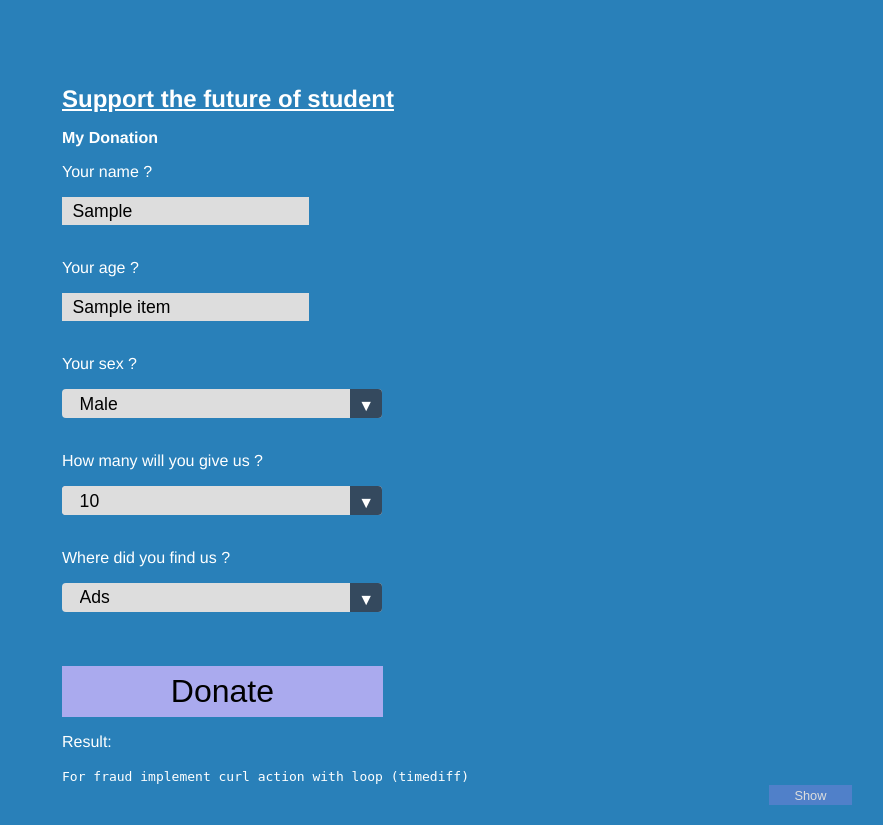
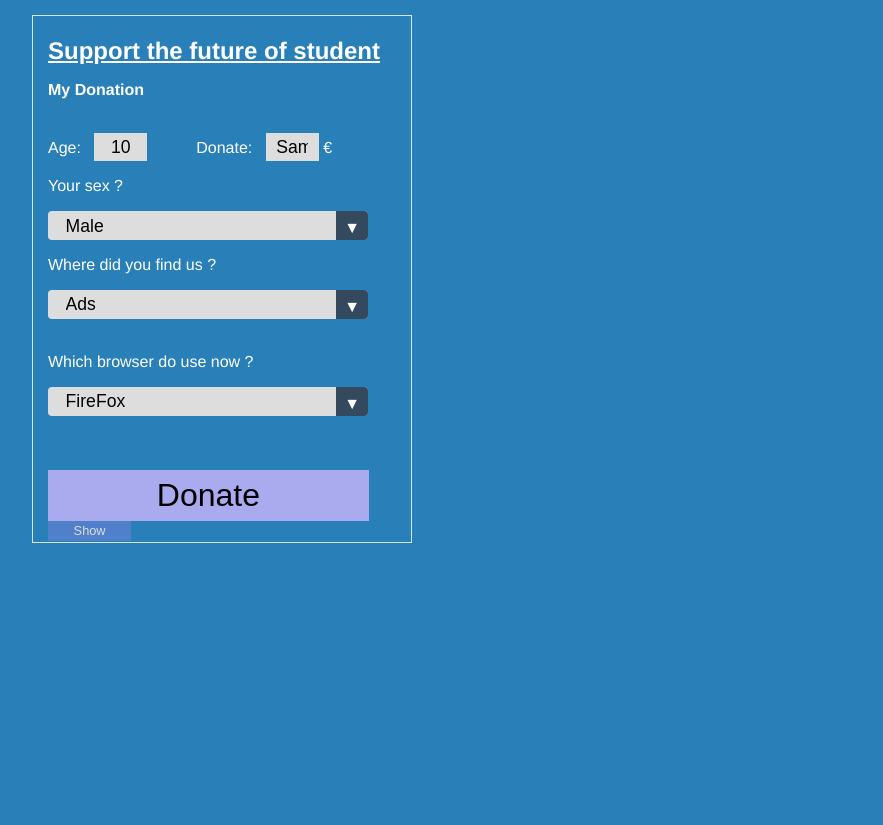
Before and after one commit to cuchri/ds_project_fraud, a FastAPI app: template html/templates/form.html in a window 1280 px wide. Shown: the whole page, without its empty margins (238-1121 px from the left). After the commit the page ends 543 px from the top, so only its background shows below. Run offline with FastAPI, Linux system fonts and the light colour scheme; the template is opened without the code that fills it: most values are stand-ins (such as "Sample title", 1, 10 or a date in 2020).

Commit message:
HTML Form base done
This version works. Can be tested separatly.

```diff
--- a/html/main.py
+++ b/html/main.py
@@ -3,48 +3,36 @@
 # uvicorn main:app --reload --host 192.168.0.35
 from fastapi import FastAPI
 from fastapi import APIRouter
-from fastapi import Request
+from fastapi import Request, Form, Depends
 from fastapi.responses import HTMLResponse
 from fastapi.templating import Jinja2Templates
 from pydantic import BaseModel
 from fastapi.staticfiles import StaticFiles
+from schemas import WebForm
+from datetime import datetime, timedelta
 
 app = FastAPI()
 
-class dict(BaseModel):
-    trns_id: str
-    signup_time: str
-    purchase_time: str
-    purchase_value: int
-    device_id: str
-    source: str
-
-class web(BaseModel):
-    signup_time: str
-    purchase_time: str
-    purchase_value: int
-    device_id: str
-    source: str
-    browser: str
-    sex: str
-    age: int
-    ip_address: str
+#BaseModel class in schemas.py.
 
 templates = Jinja2Templates(directory="templates")
 app.mount("/static", StaticFiles(directory = "static"), name = "static")
 
-@app.get("/form/", response_class=HTMLResponse)
+@app.get("/form", response_class=HTMLResponse)
 def index(request: Request):
+    date_now= datetime.now()
+    substract_date=datetime.now() + timedelta(days=-1)
+    entry_date=substract_date.strftime("%d/%m/%Y %H:%M ")
     data=[
         {'yourname':'John Travolta',
-        'signup_time':'15/06/2015  23:53:20',
-        'purchase_time':'',
-        'purchase_value':'',
+        'signup_time':entry_date,
+        'purchase_time':'0',
+        'purchase_value':'0',
         'device_id':'AANHQRSKUCHIC',
-        'source':'',
-        'browser':'',
-        'sex':'',
-        'age':'',
+        'source':'Ads',
+        'browser':'IE',
+        'sex':'M',
+        'age':'25',
         'ip_address':'4127598609'
         }
     ]
@@ -52,8 +40,18 @@ def index(request: Request):
     return templates.TemplateResponse("form.html",context)
 
 
-
-
-@app.post("/upload_web/")
-async def upload_web(form: web):
-    return {"message":form}
+@app.post('/form', response_class=HTMLResponse)
+async def result(request: Request, form_data: WebForm = Depends(WebForm.as_form)):
+    date_now= datetime.now()
+    purchase_date=date_now.strftime("%d/%m/%Y %H:%M")
+    form_data.purchase_time=purchase_date
+    print(form_data)
+    trns_dict="valide"
+    if(trns_dict=="valide"):
+        data=[{'message':'Your donate has been validated.  Thanks you','icon':'check.png'}]
+    elif(trns_dict=="refuse"):
+        data=[{'message':'Your donate isn\'t validated ! Fraud detected !','icon':'uncheck.png'}]
+    else:
+        data=[{'message':'Your donate can\'t be registred. Please try again....','icon':'info.png'}]
+    context ={'request': request,'data':data}
+    return templates.TemplateResponse("response.html",context)
--- a/html/static/styles.css
+++ b/html/static/styles.css
@@ -19,12 +19,12 @@ nav
 }
 
 section {
-padding: 20px 30px;
-    border: 0px solid rgba(255,255,255,0.8);
+padding: 1px 15px;
+    border: 1px solid rgba(255,255,255,0.8);
 }
 
 header {
-    padding: 20px 30px;
+    padding: 5px 5px;
     text-align: center;
     font-size:1.2em;
 
@@ -47,6 +47,7 @@ input {
     background-image: none;
     cursor: pointer;
     height: 1.6em;
+    text-align: center;
 }
 
 .hidden{
@@ -162,7 +163,7 @@ nav {
 }
 
 section {
-    width: 850px;
+    width: 380px;
 }
 
 *, *:before, *:after {
@@ -178,3 +179,10 @@ body {
     text-align: left;
     margin: 0;
 }
+.message{
+    border: 0px solid rgba(255,255,255,0.8);
+    padding: 160px 15px;
+    text-align: center;
+    font-size:1.8em;
+
+}
--- a/html/templates/form.html
+++ b/html/templates/form.html
@@ -27,30 +27,29 @@
 	  </nav>
 	  <section>
 	   <h1><u>Support the future of student</u></h1>
-	   <p><b>My Donation</b> </p>
+	   <p><b>My Donation</b> </p><br>
 
-		<form method="post">
+	   <form method="POST" enctype="multipart/form-data">
 			{% for item in data %}
-			<p>Your name ?</p>
+			<!--p>Your name ?</p>
 			<div class="imput">
 				<input class="" type="text" maxlength="10" name="yourname" value={{item.yourname}}/>
-			</div>
-			<br>
-			<p>Your age ?</p>
-			<div class="imput">
-				<input class="" type="text" maxlength="10" name="age" value="{{item.yourname}}"/>
-			</div>
-			<br>
+			</div-->
+
+			Age:&nbsp&nbsp
+			<input class="" type="text" maxlength="2" id="age" name="age" size="1" value="{{item.age}}"/>
+			&nbsp &nbsp &nbsp &nbsp &nbsp Donate:&nbsp&nbsp
+			<input class="" type="text" maxlength="5" id="purchase_value" name="purchase_value" size="1" value="{{item.purchase_value }}"/>&nbsp€
+
+
 			<p>Your sex ?</p>
 			<div class="select">
-				<select class="" name="sex" >
+				<select class="" id="sex" name="sex" >
 					<option value="M"> Male </option>
 					<option value="F"> Female </option>
 				</select>
 			</div>
-
-
-			<br>
+			<!--
 			<p>How many will you give us ?</p>
 			<div class="select">
 
@@ -61,10 +60,10 @@
 					<option>500</option>
 				</select> €
 			</div>
-			<br>
+		-->
 			<p>Where did you find us ?</p>
 			<div class="select">
-				<select class="" name="source" >
+				<select class="" id="source" name="source" >
 					<option value="Ads"> Ads </option>
 					<option value="SEO"> SEO </option>
 					<option value="Direct"> Direct </option>
@@ -72,7 +71,7 @@
 
 			</div>
 			<br>
-			<!--
+
 			<p>Which browser do use now ?</p>
 			<div class="select">
 				<select class="" name="browser" >
@@ -85,21 +84,16 @@
 			</div>
 			<br>
 			<br>
-			-->
+
 
 			<div class="hidden">
-
-				<p>
-					<input class="hiddenA" id="deviceid" name="deviceid" type="" value="{{item.device_id}}">
-					<input class="hiddenA" id="ip_address" name="ip_address" type="" value="{{item.ip_address}}">
-				</p>
-				<p>
-					<input class="hiddenA" id="signup_time" name="signup_time" type="" value="{{item.signup_time}}">
-
-				</p>
+				device_id: <input class="hiddenA" id="device_id" name="device_id" type="" size="7" value="{{item.device_id}}">
+				<br> ip_address: <input class="hiddenA" id="ip_address" name="ip_address" type="" size="7" value="{{item.ip_address}}">
+				<br> signup_time: <input class="hiddenA" id="signup_time" name="signup_time" type="" size="12" value="{{item.signup_time}}">
+				<br> purchase_time: <input class="hiddenA" id="purchase_time" name="purchase_time" type="" size="7" value="{{item.purchase_time}}">
 				<button class="button_view" id="hide">Hide</button>
 			</div>
-			<br>
+
 			<br>
 			<div>
 				<div name="" >
@@ -110,12 +104,9 @@
 				{% endfor %}
 		</form>
 			<div class="result">
-			<p>Result: </p>
-			<code>
-				For fraud implement curl action with loop (timediff)
-			<code>
+
 			</div>
-			<div align="right" >
+			<div >
 				<button class="button_view" id="show">Show</button>
 			</div>
 		</div>
```
Also changed, not shown: html/schemas.py (added, +42 -0 lines), html/templates/response.html (added, +40 -0 lines), html/static/check.png (added), html/static/info.png (added), html/static/support.png (added), html/static/uncheck.png (added).
